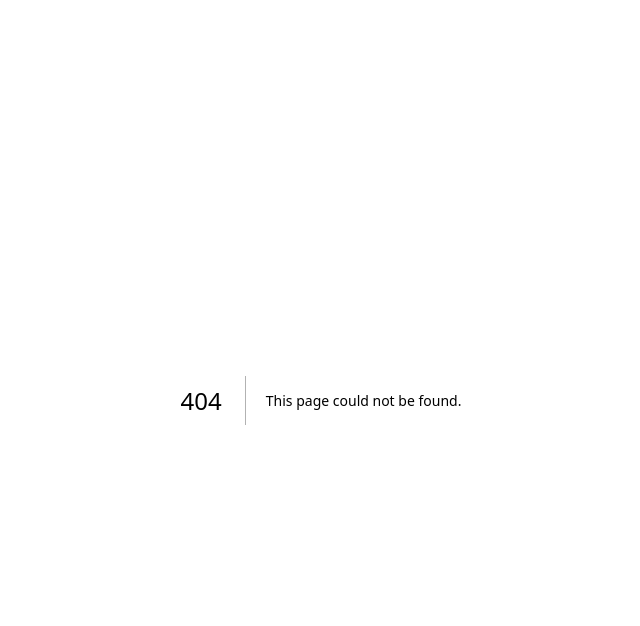
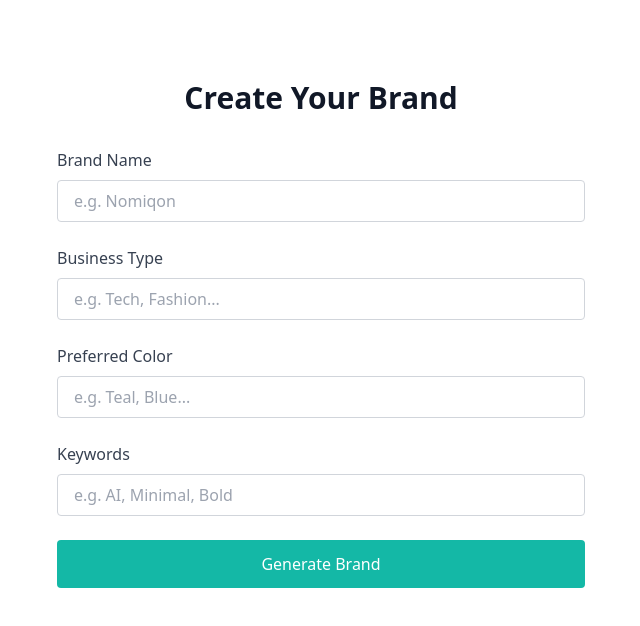
Before and after one commit to sooheilkrm/nomiqon-web, a Next.js app: page /brand-form in a window 1280 px wide. Before the commit this address had no page. Shown: the top 626 px of the page, without its empty margins (319-959 px from the left). Built offline with nearby package versions, Linux system fonts and the light colour scheme.

Commit message:
Add files via upload

```diff
--- /dev/null
+++ b/pages/brand-form.js
@@ -0,0 +1,26 @@
+export default function BrandForm() {
+  return (
+    <section className="max-w-xl mx-auto px-6 py-20">
+      <h1 className="text-3xl font-bold text-center text-gray-900 mb-8">Create Your Brand</h1>
+      <form className="space-y-6">
+        <div>
+          <label className="block mb-2 text-gray-700">Brand Name</label>
+          <input type="text" className="w-full border border-gray-300 rounded px-4 py-2" placeholder="e.g. Nomiqon" />
+        </div>
+        <div>
+          <label className="block mb-2 text-gray-700">Business Type</label>
+          <input type="text" className="w-full border border-gray-300 rounded px-4 py-2" placeholder="e.g. Tech, Fashion..." />
+        </div>
+        <div>
+          <label className="block mb-2 text-gray-700">Preferred Color</label>
+          <input type="text" className="w-full border border-gray-300 rounded px-4 py-2" placeholder="e.g. Teal, Blue..." />
+        </div>
+        <div>
+          <label className="block mb-2 text-gray-700">Keywords</label>
+          <input type="text" className="w-full border border-gray-300 rounded px-4 py-2" placeholder="e.g. AI, Minimal, Bold" />
+        </div>
+        <button type="submit" className="w-full bg-teal-500 text-white py-3 rounded hover:bg-teal-600 transition">Generate Brand</button>
+      </form>
+    </section>
+  );
+}
```
